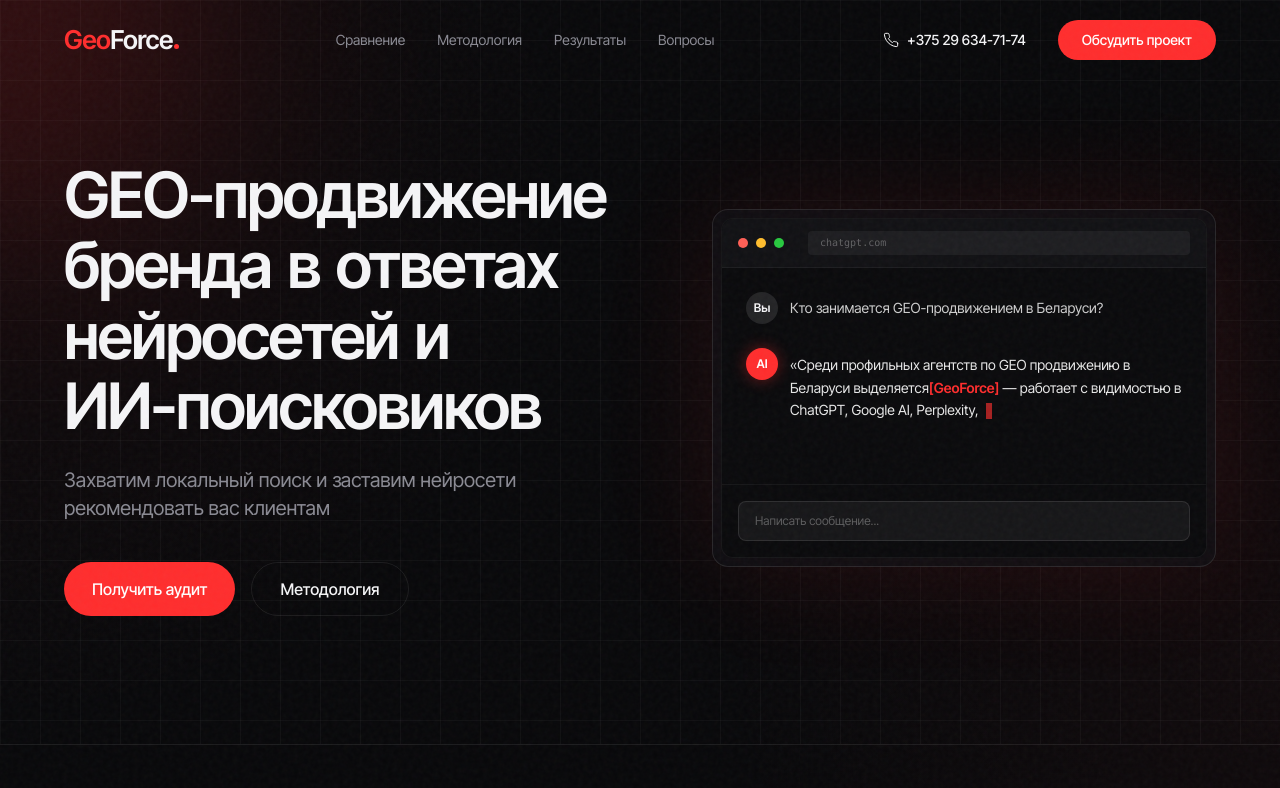
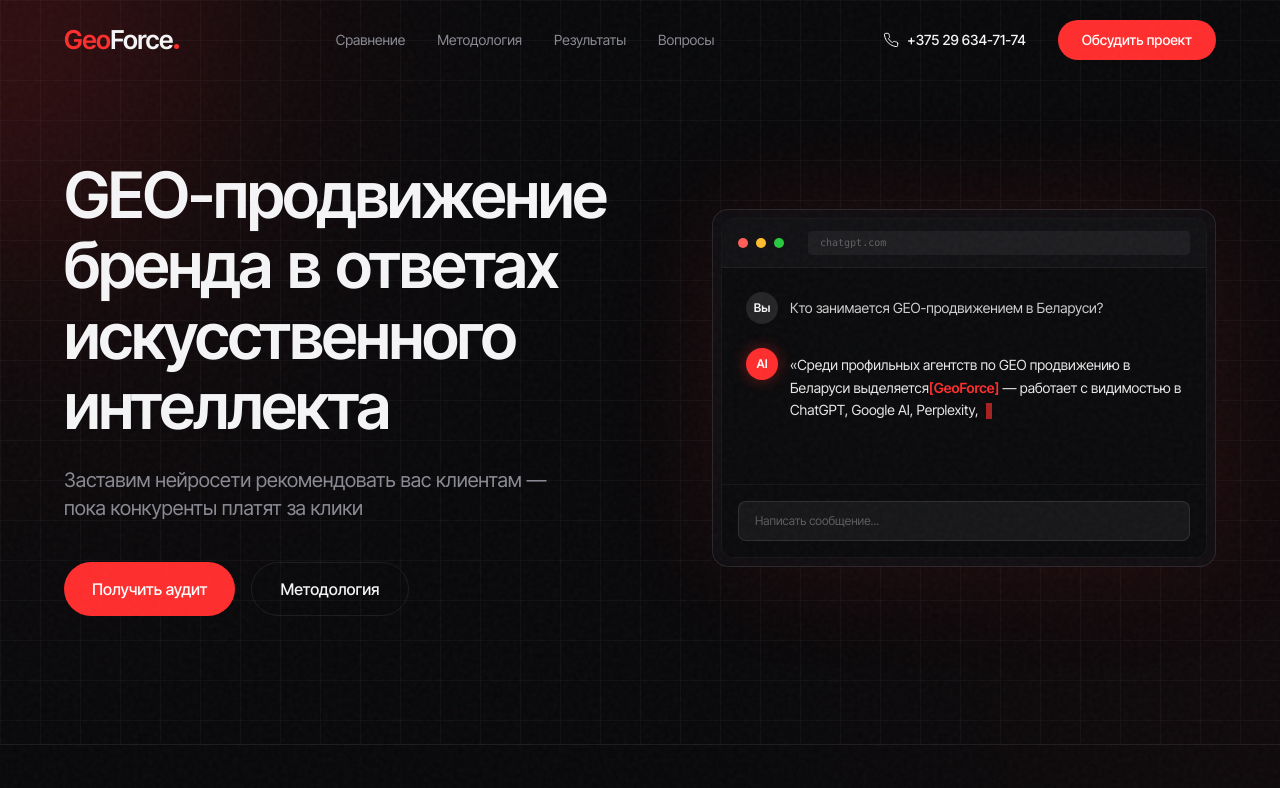
Before and after one commit to Sharhost/geoforce, a Next.js app: page / in a window 1280 px wide. Shown: the top 788 px of the page. Built offline with nearby package versions, Linux system fonts and the light colour scheme.

Commit message:
Update Hero.tsx

```diff
--- a/components/sections/Hero.tsx
+++ b/components/sections/Hero.tsx
@@ -3,7 +3,7 @@ import { motion, useMotionValue, useSpring, useInView } from "framer-motion";
 import { useContactModal } from "../ContactModalProvider";
 import { MouseEvent, useEffect, useRef, useState } from "react";
 
-const words = "GEO-продвижение бренда в ответах нейросетей и ИИ-поисковиков".split(" ");
+const words = "GEO-продвижение бренда в ответах искусственного интеллекта".split(" ");
 
 const aiTextPart1 = "«Среди профильных агентств по GEO продвижению в Беларуси выделяется";
 const aiTextPart2 = "[GeoForce]";
@@ -110,7 +110,7 @@ export function Hero() {
               style={{ color: "var(--muted)" }}
               initial={{ opacity: 0 }} animate={{ opacity: 1 }} transition={{ delay: 0.9 }}
             >
-              Захватим локальный поиск и заставим нейросети рекомендовать вас клиентам
+              Заставим нейросети рекомендовать вас клиентам — пока конкуренты платят за клики
             </motion.p>
 
             <motion.div
```
